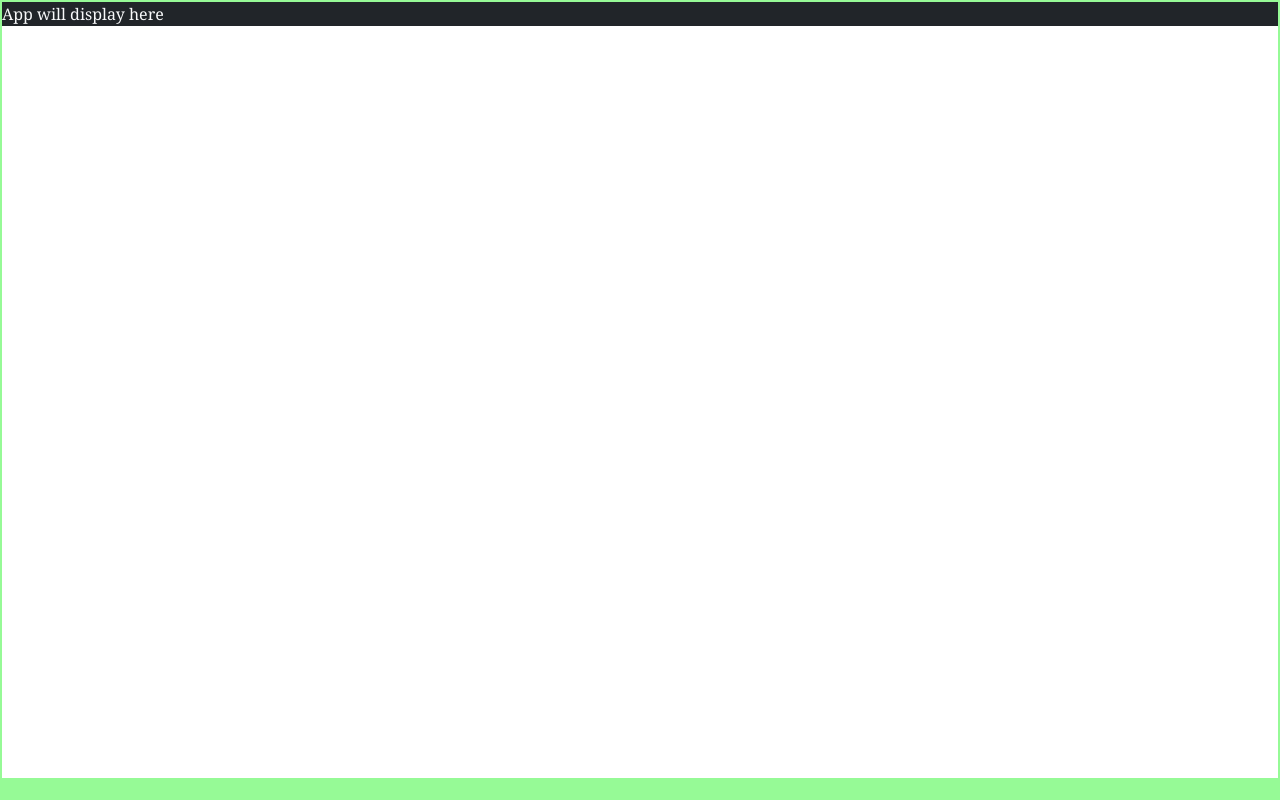
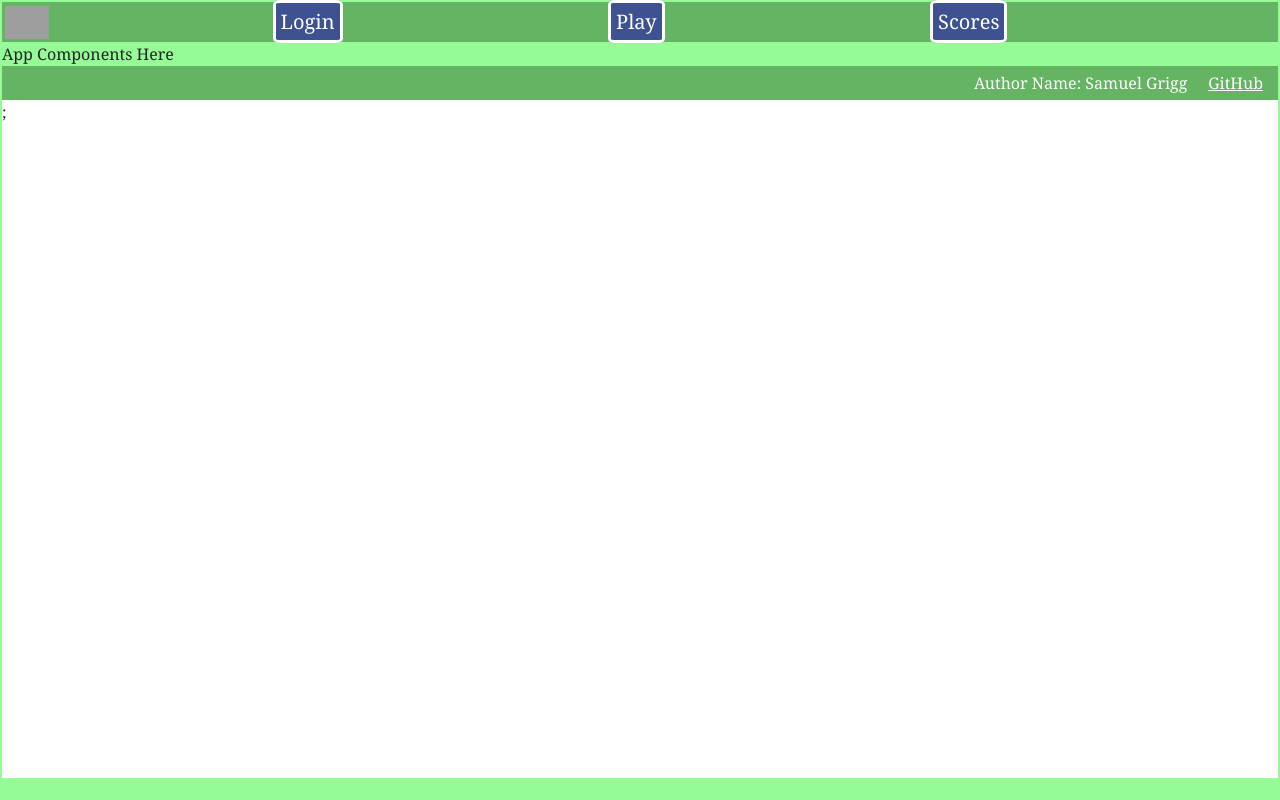
Before and after one commit to SamGrigg04/startup, a React (Vite) app: page /play in a window 1280 px wide. Built offline with nearby package versions, Linux system fonts and the light colour scheme; grey boxes are pictures that could not be loaded.

Commit message:
added react elements

```diff
--- a/src/app.jsx
+++ b/src/app.jsx
@@ -1,7 +1,32 @@
 import React from 'react';
 import 'bootstrap/dist/css/bootstrap.min.css';
 import './app.css';
+import { BrowserRouter } from 'react-router-dom';
 
 export default function App() {
-  return <div className="body bg-dark text-light">App will display here</div>;
+  return (
+    <BrowserRouter>
+      <div className="app">
+        <header>
+          <nav>
+            <img src="images/tab_icon.png" alt="logo" id="logo" />
+            <ul>
+              <li><a href="index.html">Login</a></li>
+              <li><a href="play.html">Play</a></li>
+              <li><a href="scores.html">Scores</a></li>
+            </ul>
+          </nav>
+        </header>
+
+        <main>App Components Here</main>
+
+        <footer>
+          <span>Author Name: Samuel Grigg &nbsp;&nbsp;&nbsp;&nbsp;</span>
+          <div>
+            <a href="https://github.com/SamGrigg04/startup/tree/main">GitHub</a>
+          </div>
+        </footer>
+      </div>;
+    </BrowserRouter>
+  );
 }
```
